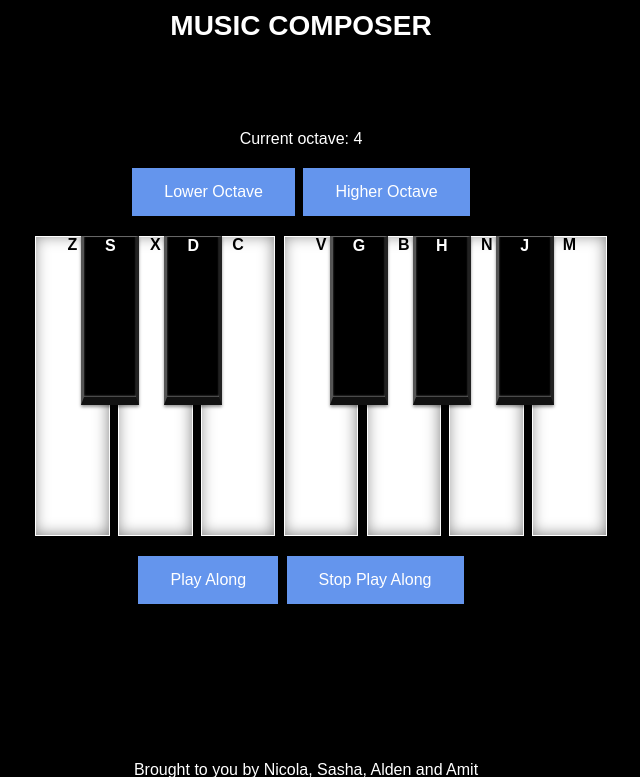
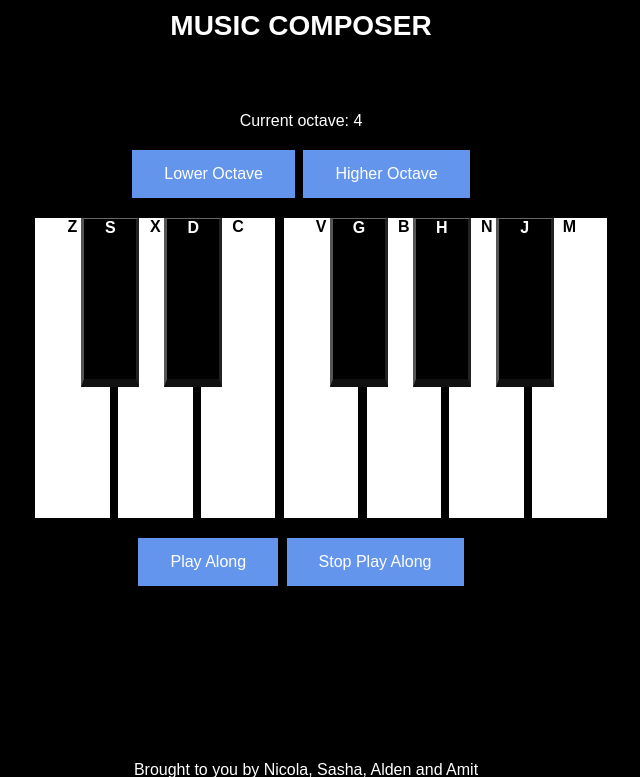
Before and after one commit to okouznet/MusicComposersWebApp, a Flask app: template templates/play.html in a window 1280 px wide. Shown: the top 777 px of the page, without its empty margins (339-979 px from the left). Run offline with Flask 2, Linux system fonts and the light colour scheme; the template is opened without the code that fills it, so the values that code supplies are empty; some libraries are stand-ins or nearby versions.

Commit message:
removed <br> from play

```diff
--- a/static/playStyles.css
+++ b/static/playStyles.css
@@ -54,7 +54,6 @@ p {
   color: black;
   font-weight: bold;
   background: white;
-  box-shadow: inset 0 1px 0px #ffffff, inset 0 -1px 0px #ffffff, inset 1px 0px 0px #ffffff, inset -1px 0px 0px #ffffff, 0 4px 3px rgba(0, 0, 0, 0.7), inset 0 -1px 0px #ffffff, inset 1px 0px 0px #ffffff, inset -1px -1px 15px rgba(0, 0, 0, 0.5), -3px 4px 6px rgba(0, 0, 0, 0.5);
   display: block;
   height: 300px;
 }
@@ -64,7 +63,6 @@ p {
   color: white;
   font-weight: bold;
   content: "";
-  box-shadow: inset 0px -1px 2px rgba(255, 255, 255, 0.4), 0 2px 3px rgba(0, 0, 0, 0.4);
   background: black;
   border-width: 1px 3px 8px;
   border-style: solid;
--- a/templates/play.html
+++ b/templates/play.html
@@ -297,8 +297,7 @@
 <header>
     <div class="header1">
       <a class="header" id="nav_home" href="{{url_for('homepage')}}">MUSIC COMPOSER</a>
-        <br>
-        <br>
+
     </div>
 </header>
 <body>
```
